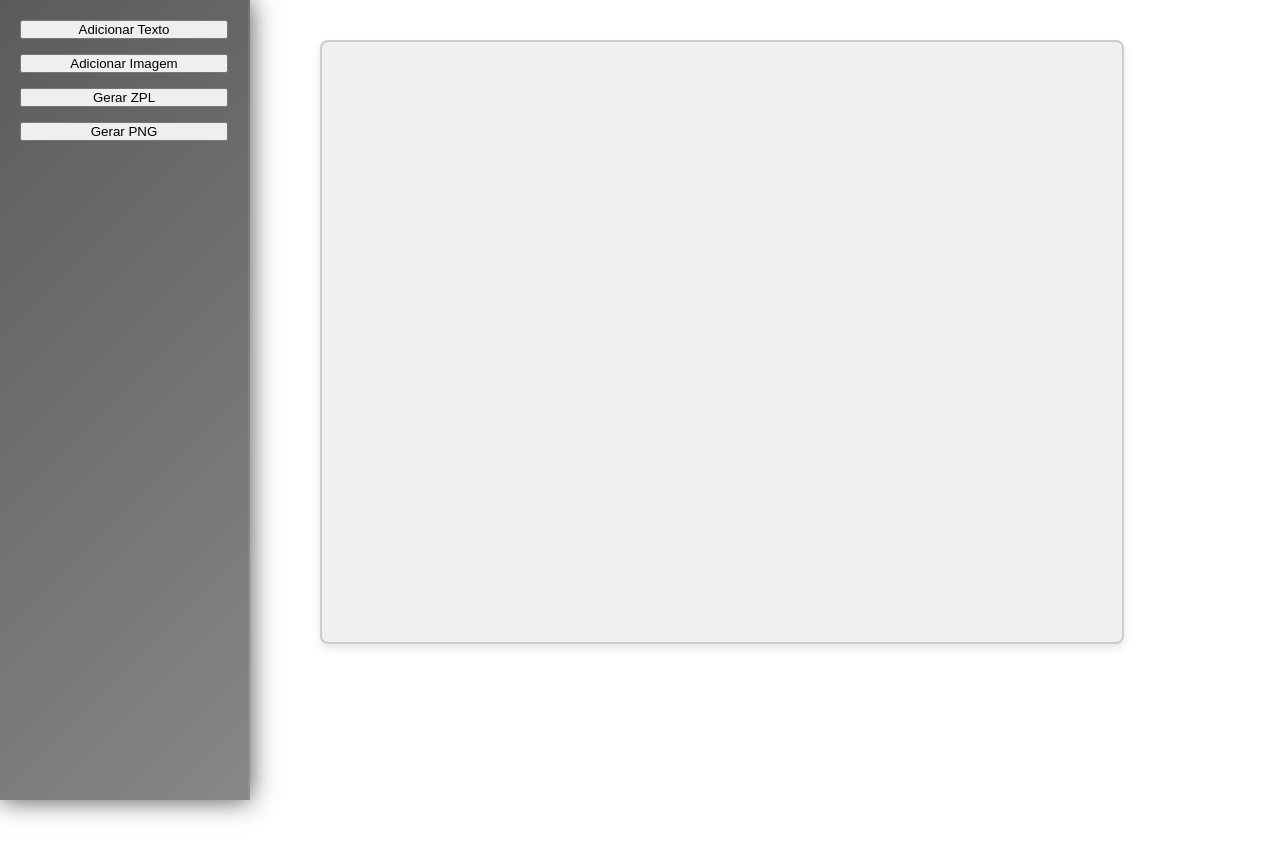
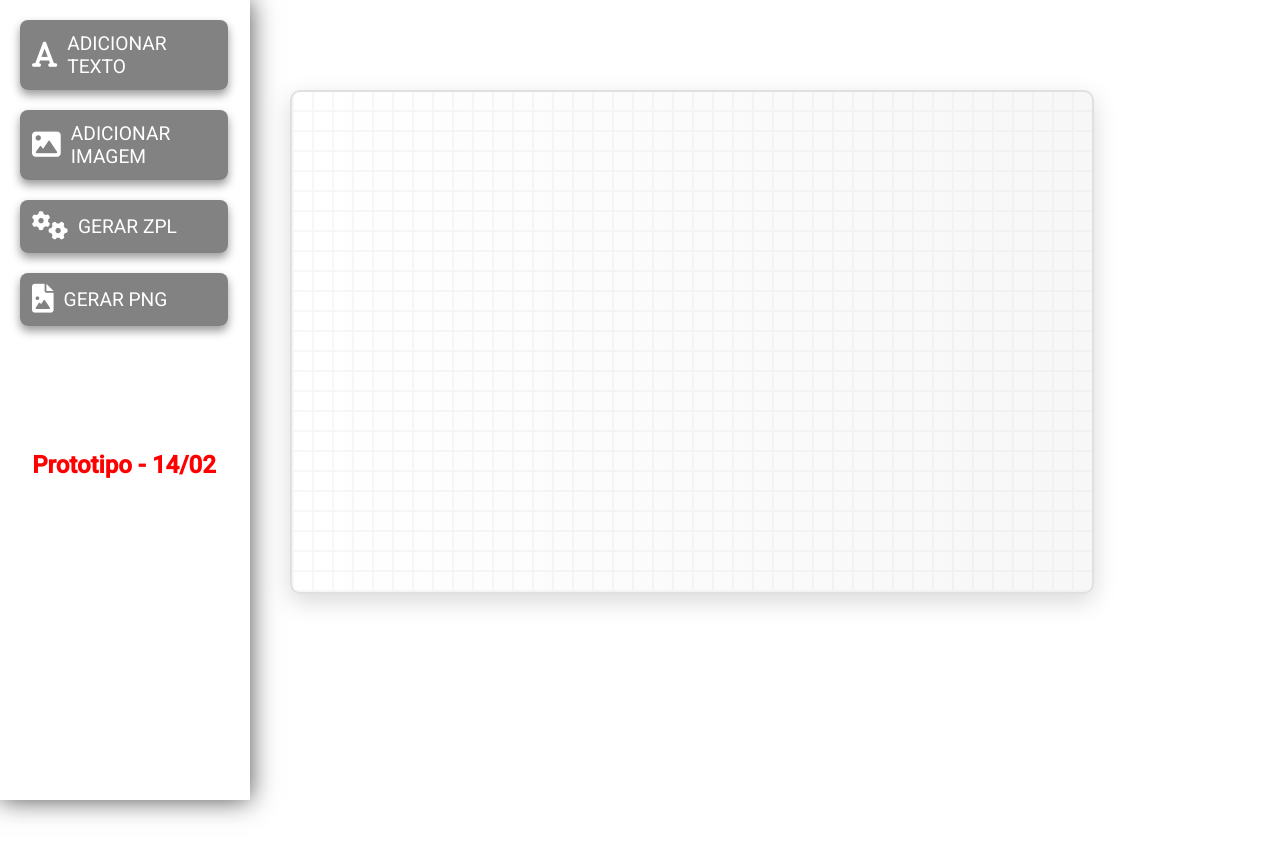
Before and after one commit to jeffersoncardoso100/label-designers, an Angular app: page / in a window 1280 px wide. Shown: the top 858 px of the page. Built offline with nearby package versions, Linux system fonts and the light colour scheme.

Commit message:
Ajuste no componente Canvas

```diff
--- a/src/app/Returns/zpl-generator/zpl-generator.component.css
+++ b/src/app/Returns/zpl-generator/zpl-generator.component.css
@@ -33,7 +33,7 @@
 
 /* Corpo do modal com rolagem */
 .modal-body {
-    max-height: 300px; /* Define uma altura máxima */
+    max-height: 200px; /* Define uma altura máxima */
     overflow-y: auto; /* Habilita a rolagem vertical */
     background-color: #f8f9fa;
     padding: 10px;
@@ -49,7 +49,7 @@ pre {
     background-color: #eef;
     padding: 10px;
     border-radius: 4px;
-    max-height: 250px; /* Define altura máxima para o conteúdo */
+    max-height: 150px; /* Define altura máxima para o conteúdo */
     overflow-y: auto; /* Rolagem interna se necessário */
 }
 
@@ -76,7 +76,7 @@ pre {
 
 /* Botão de copiar */
 .btn-copy {
-    background-color: #28a745;
+    background-color: #202120;
     color: white;
     border: none;
     padding: 10px;
--- a/src/app/canvas-editor/canvas-editor.component.css
+++ b/src/app/canvas-editor/canvas-editor.component.css
@@ -1,5 +1,6 @@
 /* Container Principal - Ajusta o layout para respeitar a sidebar */
 .main-container {
+
   display: flex;
   justify-content: flex-start; /* Alinha ao início, levando em conta o espaço da sidebar */
   align-items: center;
@@ -7,96 +8,107 @@
   margin-top: 60px; /* Espaço para a navbar */
 }
 
-/* A sidebar terá uma largura fixa */
-.sidebar-container {
-  width: 420px; /* Ajuste conforme a largura da sua sidebar */
-  position: fixed; /* Sidebar fixa à esquerda */
-  top: 0;
-  left: 0;
-  height: 100%;
-  background-color: #333;
-  z-index: 1000;
+/* Canvas - Design mais moderno com elementos quadriculados */
+.canvas-container {
+  margin-top: 90px;
+  margin-left: 290px; /* Espaço para a sidebar */
+  position: relative;
+  width: 800px;
+  height: 500px;
+  background-color: #ffffff; /* Fundo branco para aparência limpa */
+  border: 2px solid #e0e0e0; /* Borda suave e clara */
+  border-radius: 10px; /* Bordas levemente arredondadas */
+  box-shadow: 0 8px 24px rgba(0, 0, 0, 0.15); /* Sombra refinada para um toque mais profissional */
+  overflow: hidden;
+  display: flex;
+  justify-content: center;
+  align-items: center;
+  background: linear-gradient(to right, #ffffff, #f7f7f7); /* Gradiente sutil para o fundo */
 }
 
-/* Canvas - Centralizado no restante do espaço */
-.canvas-container {
-  margin-top:  40px;
-  margin-left: 320px; /* Espaço para a sidebar */
-  position: relative;
-  width: 800px;
-  height: 600px;
-  background-color: #f0f0f0;
-  border: 2px solid #ccc;
-  border-radius: 8px;
-  box-shadow: 0 4px 8px rgba(0, 0, 0, 0.1);
-}
-
-/* Estilos para os modais */
-.modal {
-  display: none;
-  position: fixed;
+/* Adicionando grid (elementos quadriculados) com linhas maiores */
+.canvas-container::before {
+  content: "";
+  position: absolute; /* Garante que a grid fique atrás do conteúdo */
   top: 0;
   left: 0;
   width: 100%;
   height: 100%;
-  background-color: rgba(0, 0, 0, 0.5);
-  justify-content: center;
-  align-items: center;
-  z-index: 1000;
+  background: repeating-linear-gradient(0deg, #e0e0e0, #e0e0e0 2px, transparent 2px, transparent 20px), /* Ajustado para quadrados maiores */
+              repeating-linear-gradient(90deg, #e0e0e0, #e0e0e0 2px, transparent 2px, transparent 20px); /* Ajustado para quadrados maiores */
+  pointer-events: none; /* Não interfere com outros elementos */
+  opacity: 0.25; /* Opacidade ajustada para não sobrecarregar o design */
+  z-index: 0; /* Garantir que a grid fique atrás de tudo */
 }
 
-/* Outros estilos permanecem os mesmos */
-.modal-content {
-  background-color: #fff;
-  padding: 20px;
-  border-radius: 8px;
-  width: 400px;
-  box-shadow: 0 6px 12px rgba(0, 0, 0, 0.1);
-  text-align: center;
+/* Elementos dentro do canvas, como textos ou imagens */
+.canvas-content {
+  position: relative;
+  z-index: 1; /* Garante que o conteúdo apareça acima da grid */
+  transition: width 0.3s ease; /* Transição suave para o aumento/diminuição de largura */
+  cursor: pointer; /* Indica que o elemento é clicável */
+  width: auto; /* Garantir que o conteúdo tenha largura automática inicialmente */
 }
 
-/* Estilização dos inputs e botões */
-.input-field {
-  width: 100%;
-  padding: 10px;
-  margin: 10px 0;
-  border: 1px solid #ccc;
-  border-radius: 4px;
-  font-size: 16px;
-  box-sizing: border-box;
+/* Classe para expandir o elemento */
+.canvas-content.expanded {
+  width: 120%; /* Aumenta a largura do elemento */
 }
 
-.btn {
-  background-color: #007bff;
-  color: #fff;
-  padding: 10px 20px;
-  margin: 5px;
-  border: none;
+/* Adicionando a caixinha vermelha */
+.expand-box {
+  position: absolute;
+  bottom: 20px;
+  right: 20px;
+  width: 40px;
+  height: 40px;
+  background-color: red;
   border-radius: 4px;
   cursor: pointer;
-  transition: background-color 0.3s;
+  box-shadow: 0 4px 8px rgba(0, 0, 0, 0.2); /* Sombra suave para a caixinha */
+  z-index: 2; /* Garante que a caixinha esteja acima do conteúdo */
 }
 
-.btn:hover {
-  background-color: #0056b3;
+.expand-box:hover {
+  background-color: darkred; /* Cor mais escura ao passar o mouse */
 }
 
-.btn-close {
-  background-color: #dc3545;
+/* Efeito de hover para o canvas (borda mais intensa e sombra mais dramática) */
+.canvas-container:hover {
+  box-shadow: 0 12px 36px rgba(0, 0, 0, 0.2); /* Aumenta a intensidade da sombra */
+  border: 2px solid #dfdfdf; /* Borda mais visível ao passar o mouse */
+  transform: scale(1.03); /* Leve aumento de escala */
+}
+.resize-box {
+  position: absolute;
+  border: 2px solid #ccc;
+  cursor: pointer;
+  resize: both;
+  overflow: hidden;
 }
 
-.btn-close:hover {
-  background-color: #c82333;
+.resize-handle {
+  position: absolute;
+  background-color: rgba(0, 0, 0, 0.5);
+  width: 10px;
+  height: 10px;
+  cursor: pointer;
 }
 
-/* Efeito de fade-in para o modal */
-.modal.show {
-  display: flex;
-  opacity: 1;
-  transition: opacity 0.5s ease-in;
+.top-left { top: 0; left: 0; }
+.top-right { top: 0; right: 0; }
+.bottom-left { bottom: 0; left: 0; }
+.bottom-right { bottom: 0; right: 0; }
+
+.content {
+  position: absolute;
+  width: 100%;
+  height: 100%;
+  overflow: hidden;
 }
 
-button:focus {
-  outline: none;
-  box-shadow: 0 0 5px 2px rgba(0, 123, 255, 0.5);
+img {
+  width: 100%;
+  height: 100%;
+  object-fit: contain;
 }
--- a/src/app/canvas-editor/canvas-editor.component.ts
+++ b/src/app/canvas-editor/canvas-editor.component.ts
@@ -248,4 +248,8 @@ export class CanvasEditorComponent implements OnInit {
       canvas.appendChild(img);
     }
   }
+  toggleSize(event: MouseEvent) {
+    const element = event.target as HTMLElement;
+    element.classList.toggle('expanded'); // Alterna a classe 'expanded' ao clicar
+  }
 }
--- a/src/app/sidebar/sidebar.component.css
+++ b/src/app/sidebar/sidebar.component.css
@@ -5,21 +5,14 @@
     box-sizing: border-box;
 }
 
-body {
-    font-family: 'Orbitron', sans-serif;
-    background-color: #121212; /* Dark background */
-    color: #fff;
-    margin-left: 250px; /* Compensar a largura da navbar */
-}
-
 /* Navbar */
 .navbar {
-    background: linear-gradient(135deg, rgba(50, 50, 50, 0.8), rgba(105, 105, 105, 0.8)); /* Gradiente metálico */
+
     padding: 20px 0;
     position: fixed;
     top: 0;
     left: 0;
-    width: 250px; /* Largura da navbar maior */
+    width: 250px;
     height: 100%;
     z-index: 1000;
     display: flex;
@@ -27,8 +20,8 @@ body {
     justify-content: flex-start;
     align-items: center;
     box-shadow: 0 0 25px rgba(0, 0, 0, 0.7);
-    backdrop-filter: blur(15px); /* Efeito de vidro com mais desfoque */
-    border-right: 2px solid rgba(255, 255, 255, 0.15); /* Borda mais visível */
+    backdrop-filter: blur(15px); /* Efeito de vidro */
+    border-right: 2px solid rgba(255, 255, 255, 0.15);
     animation: gradientAnimation 10s ease infinite;
 }
 
@@ -45,44 +38,42 @@ body {
     }
 }
 
-/* Container dos Botões */
+/* Container dos links */
 .navbar-container {
     display: flex;
     flex-direction: column;
-    gap: 15px;
+    gap: 20px;
     width: 100%;
     padding: 0 20px;
 }
 
-/* Estilo dos Links (Botões) */
+/* Estilo dos links */
 .navbar a {
-    background: rgba(50, 50, 50, 0.8); /* Fundo metálico com transparência */
-    border: none;
+    background: rgba(100, 99, 99, 0.8); /* Fundo metálico */
     color: #fff;
-    padding: 12px 20px;
+    padding: 12px;
     border-radius: 8px;
     cursor: pointer;
-    font-size: 14px;
+    font-size: 1.2rem;
     text-transform: uppercase;
     transition: all 0.3s ease;
     width: 100%;
     text-align: left;
     display: flex;
+    justify-content: flex-start;
     align-items: center;
     gap: 10px;
     box-shadow: 0 5px 10px rgba(0, 0, 0, 0.4);
-    position: relative;
-    overflow: hidden;
 }
 
-/* Efeito de Hover nos Links */
+/* Efeito de hover nos links */
 .navbar a:hover {
-    background: rgba(255, 255, 255, 0.1);
-    box-shadow: 0 0 25px rgba(255, 255, 255, 0.3);
+    background: rgba(0, 0, 0, 0.1);
+    box-shadow: 0 0 25px rgba(0, 0, 0, 0.3);
     transform: translateY(-5px) scale(1.05); /* Efeito de levitação */
 }
 
-/* Efeito de Onda ao Clicar */
+/* Efeito de onda ao clicar */
 .navbar a:after {
     content: '';
     position: absolute;
@@ -90,7 +81,7 @@ body {
     left: 50%;
     width: 5px;
     height: 5px;
-    background: rgba(255, 255, 255, 0.5);
+    background: rgba(11, 11, 11, 0.5);
     opacity: 0;
     border-radius: 50%;
     transform: translate(-50%, -50%) scale(1);
@@ -103,30 +94,21 @@ body {
     transition: transform 0.5s, opacity 0.5s;
 }
 
-/* Ícones nos Links */
+/* Ícones */
 .navbar a i {
-    font-size: 18px;
-    margin-right: 10px;
+    font-size: 1.8rem;
 }
 
-/* Efeito de Foco (acessibilidade) */
+/* Foco nos links */
 .navbar a:focus {
     outline: none;
     box-shadow: 0 0 0 3px rgba(255, 255, 255, 0.5);
 }
-
-/* Conteúdo da Página */
-.content {
-    padding: 20px;
-    margin-top: 20px;
+.navbar a {
+    text-decoration: none; /* Garante que o texto não tenha sublinhado */
 }
 
-.content h1 {
-    font-size: 2.5rem;
-    margin-bottom: 10px;
+.proto{
+    color: red;
+    margin-top: 125px;
 }
-
-.content p {
-    font-size: 1.2rem;
-    color: #ccc;
-}
--- a/src/app/sidebar/sidebar.component.html
+++ b/src/app/sidebar/sidebar.component.html
@@ -1,8 +1,27 @@
+<link rel="stylesheet" href="https://cdnjs.cloudflare.com/ajax/libs/font-awesome/6.0.0-beta3/css/all.min.css">
+<link href="https://fonts.googleapis.com/icon?family=Material+Icons" rel="stylesheet">
+
 <nav class="navbar">
   <div class="navbar-container">
-    <button mat-raised-button color="primary" (click)="openTextModal()">Adicionar Texto</button>
-    <button mat-raised-button color="accent" (click)="openImageModal()">Adicionar Imagem</button>
-    <button mat-raised-button (click)="openZplGenerator()">Gerar ZPL</button>
-    <button mat-raised-button (click)=" openPngGenerator()">Gerar PNG</button>
+    <!-- Botão Adicionar Texto -->
+    <a href="#" (click)="openTextModal()">
+      <i class="fas fa-font"></i> Adicionar Texto
+    </a>
+
+    <!-- Botão Adicionar Imagem -->
+    <a href="#" (click)="openImageModal()">
+      <i class="fas fa-image"></i> Adicionar Imagem
+    </a>
+
+    <!-- Botão Gerar ZPL -->
+    <a href="#" (click)="openZplGenerator()">
+      <i class="fas fa-cogs"></i> Gerar ZPL
+    </a>
+
+    <!-- Botão Gerar PNG -->
+    <a href="#" (click)="openPngGenerator()">
+      <i class="fas fa-file-image"></i> Gerar PNG
+    </a>
   </div>
+  <h1 class="proto">Prototipo - 14/02</h1>
 </nav>
--- a/src/app/tools/text-modal/text-modal.component.ts
+++ b/src/app/tools/text-modal/text-modal.component.ts
@@ -71,7 +71,7 @@ export class TextModalComponent implements OnInit {
   modalData: any = {};
 
   textContent: string = '';
-  textSize: number = 10;
+  textSize: number = 40;
 
   @Output() textContentChange = new EventEmitter<string>();
   @Output() textSizeChange = new EventEmitter<number>();
```
Also changed, not shown: src/app/canvas-editor/canvas-editor.component.html (+7 -3 lines), src/app/tools/image-modal/image-modal.component.css (+32 -14 lines), src/app/tools/text-modal/text-modal.component.css (+53 -19 lines).
